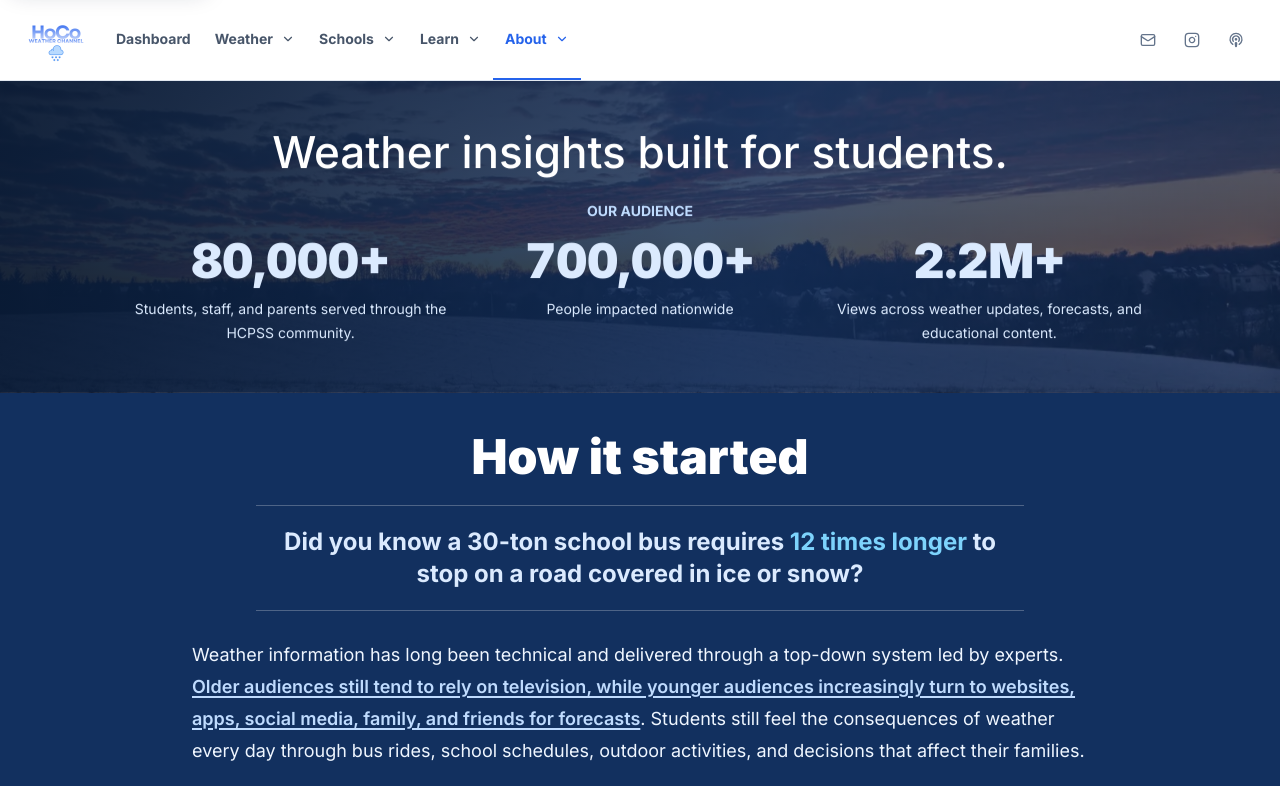
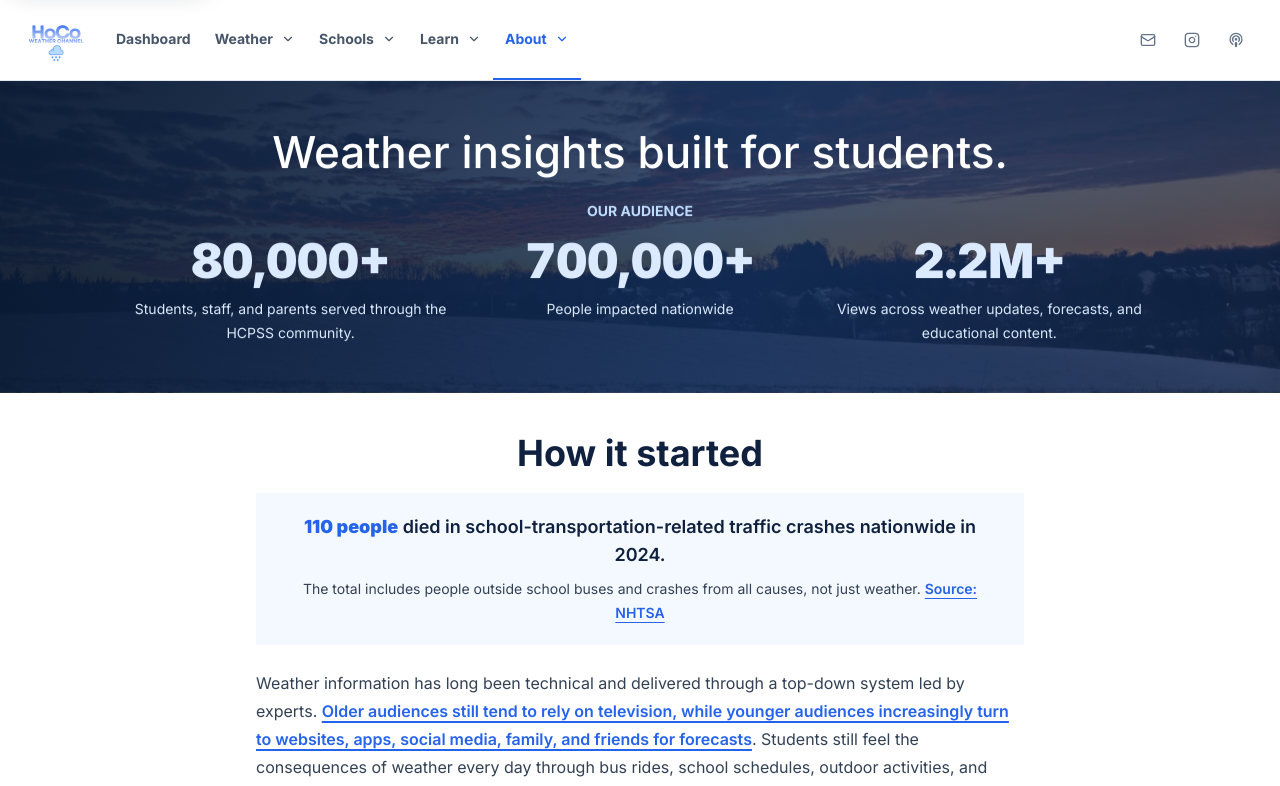
Before and after one commit to davidliu-2008/HoCoWX, a Next.js app: page /about in a window 1280 px wide. Shown: the top 786 px of the page. Built offline with nearby package versions, Linux system fonts and the light colour scheme.

Commit message:
Improve About contrast and cite school transport safety data

```diff
--- a/app/about/page.tsx
+++ b/app/about/page.tsx
@@ -65,19 +65,23 @@ export default function AboutPage() {
         </div>
       </PageHero>
 
-      <section className="bg-navy page-band text-white">
+      <section className="page-band bg-white text-ink">
         <div className="mx-auto max-w-4xl text-center">
-          <h2 className="text-4xl font-black text-white sm:text-5xl">How it started</h2>
-          <div className="mx-auto mt-6 max-w-3xl border-y border-white/25 py-5 text-blue-100">
-            <p className="text-xl font-bold leading-8 sm:text-2xl">
-              Did you know a 30-ton school bus requires <span className="text-sky-300">12 times longer</span> to stop on a road covered in ice or snow?
+          <h2 className="text-3xl font-bold sm:text-4xl">How it started</h2>
+          <div className="mx-auto mt-5 max-w-3xl bg-ice px-5 py-5 sm:px-8">
+            <p className="text-lg font-semibold leading-7">
+              <strong className="text-bay">110 people</strong> died in school-transportation-related traffic crashes nationwide in 2024.
+            </p>
+            <p className="mt-2 text-sm leading-6 text-slate-700">
+              The total includes people outside school buses and crashes from all causes, not just weather.
+              {" "}<a href="https://www.nhtsa.gov/road-safety/school-bus-safety" className="font-semibold text-bay underline underline-offset-4">Source: NHTSA</a>
             </p>
           </div>
         </div>
-        <div className="mx-auto mt-7 max-w-4xl space-y-5 text-lg leading-8 text-blue-50">
+        <div className="mx-auto mt-6 max-w-3xl space-y-4 text-base leading-7 text-slate-700">
           <p>
             Weather information has long been technical and delivered through a top-down system led by experts. {" "}
-            <a href="https://repository.library.noaa.gov/view/noaa/67719" target="_blank" rel="noreferrer" className="font-semibold text-blue-200 hover:underline">
+            <a href="https://repository.library.noaa.gov/view/noaa/67719" target="_blank" rel="noreferrer" className="font-semibold text-bay underline underline-offset-4">
               Older audiences still tend to rely on television, while younger audiences increasingly turn to websites, apps, social media, family, and friends for forecasts
             </a>
             . Students still feel the consequences of weather every day through bus rides, school schedules, outdoor activities, and decisions that affect their families.
```
